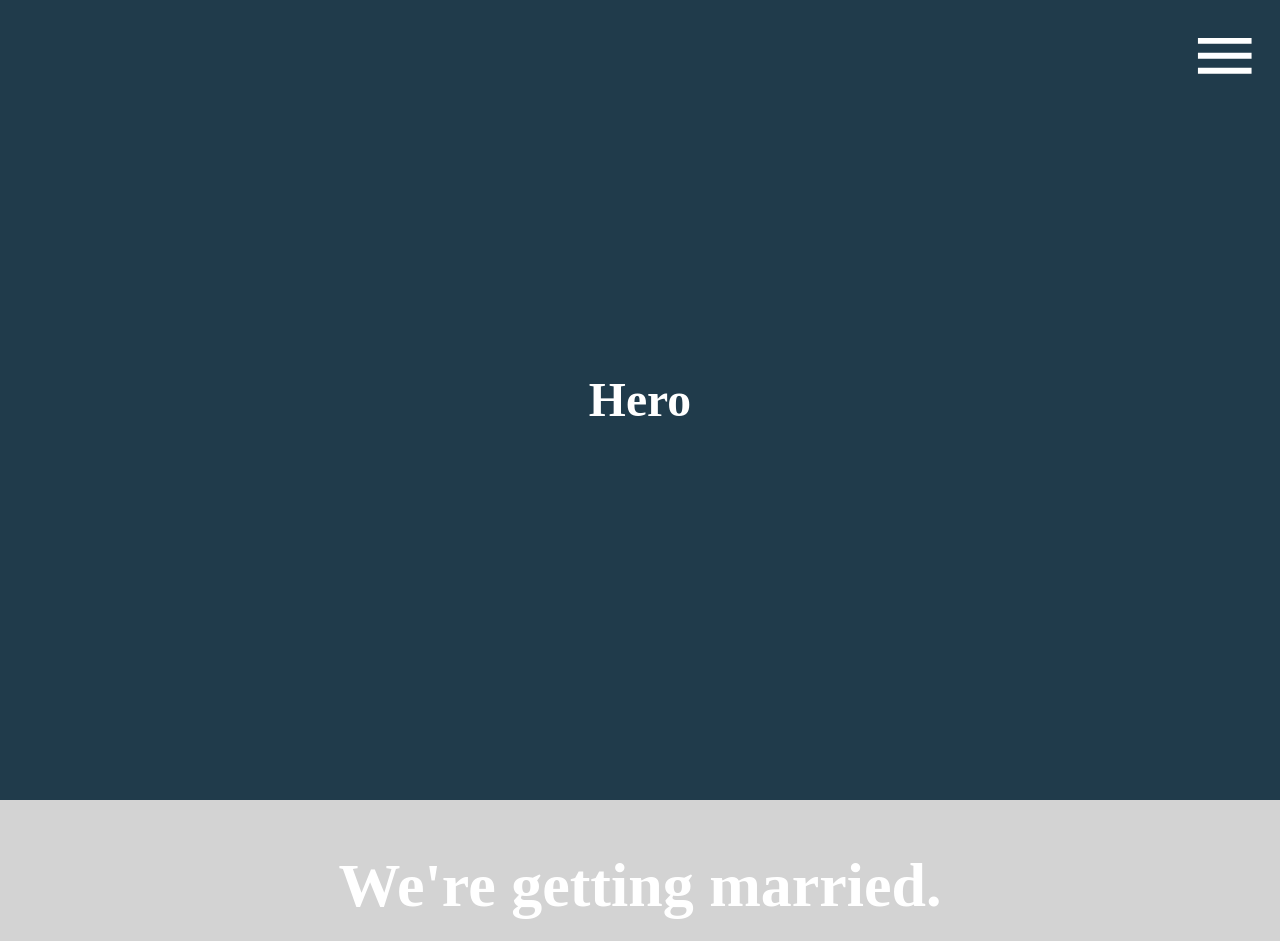
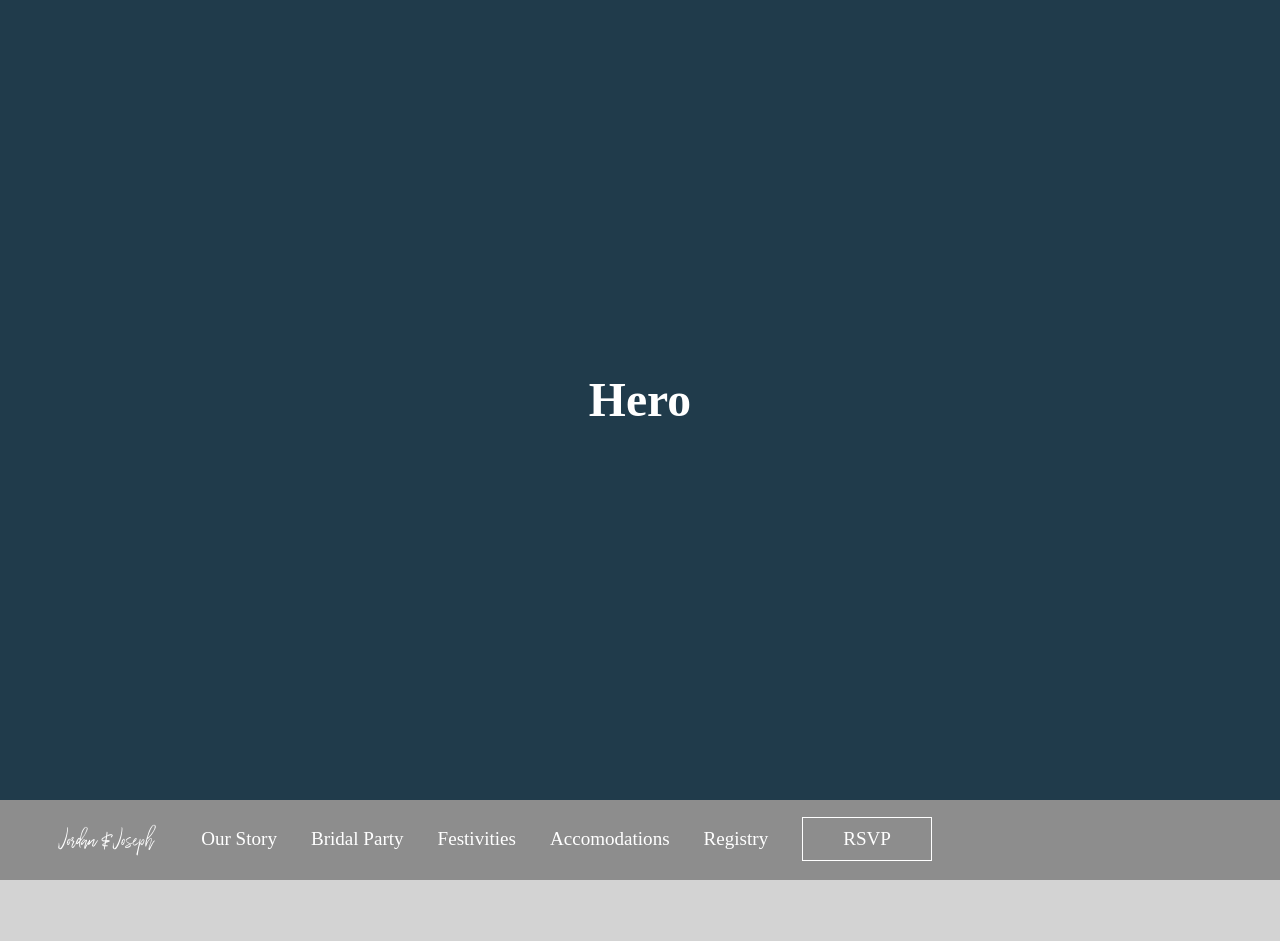
Before and after one commit to jbanass/jojo-wedding, an Angular app: page / in a window 1280 px wide. Shown: the top 941 px of the page. Built offline with nearby package versions, Linux system fonts and the light colour scheme; a web font is replaced by a local one.

Commit message:
created >1024 navbar

```diff
--- a/src/app/nav/nav.component.css
+++ b/src/app/nav/nav.component.css
@@ -14,6 +14,7 @@
   background-color: #3d3d3d;
   height: 100%;
   z-index: 1;
+  text-align: center;
 }
 
 .mobile-menu {
@@ -21,8 +22,60 @@
   top: 50%;
   left: 50%;
   transform: translate(-50%, -50%);
+  font-size: 0.75em;
 }
 
-.mobile-menu div {
+.mobile-menu-option {
   padding: 10px;
+  margin:5px;
 }
+
+.nav-container {
+    display:none;
+    width:100%;
+    height:80px;
+    background-color: #8d8d8d;
+    text-align: center;
+}
+
+.nav-menu {
+    display:-webkit-inline-box;
+    width:100%;
+    height:100%;
+}
+
+.nav-menu-option {
+    font-size:.4em;
+    display:inline-block;
+    margin:17px;
+}
+
+.nav-menu-jordan-joseph {
+    font-family: WildernessTypeFace;
+    font-size: 0.7em;
+    margin:17px 30px 17px 60px;
+}
+
+.nav-menu-rsvp {
+    border: 1px solid #fff;
+    padding:10px 40px;
+    color:#fff;
+}
+
+.mobile-nav-menu-rsvp {
+    border: 1px solid #fff;
+    padding:10px 80px;
+    color:#fff;
+    display:inline-block;
+}
+
+@media only screen and (min-width:1024px) {
+    .mobile-nav {
+        display:none;
+    }
+
+    .nav-container {
+        display:inline-block;
+
+    }
+}
--- a/src/app/nav/nav.component.html
+++ b/src/app/nav/nav.component.html
@@ -4,11 +4,23 @@
     </div>
     <div [hidden]="isClosed" class="mobile-nav-menu">
         <div class="mobile-menu">
-            <div>Option 1</div>
-            <div>Option 2</div>
-            <div>Option 3</div>
-            <div>Option 4</div>
-            <div>Option 5</div>
+            <div class="mobile-menu-option">Our Story</div>
+            <div class="mobile-menu-option">Bridal Party</div>
+            <div class="mobile-menu-option">Festivities</div>
+            <div class="mobile-menu-option">Accomodations</div>
+            <div class="mobile-menu-option">Registry</div>
+            <div class="mobile-menu-option mobile-nav-menu-rsvp">RSVP</div>
         </div>
     </div>
 </div>
+<div class="nav-container">
+    <div class="nav-menu">
+        <div class="nav-menu-option nav-menu-jordan-joseph">Jordan &amp; Joseph</div>
+        <div class="nav-menu-option">Our Story</div>
+        <div class="nav-menu-option">Bridal Party</div>
+        <div class="nav-menu-option">Festivities</div>
+        <div class="nav-menu-option">Accomodations</div>
+        <div class="nav-menu-option">Registry</div>
+        <div class="nav-menu-option nav-menu-rsvp">RSVP</div>
+    </div>
+</div>
--- a/src/styles.scss
+++ b/src/styles.scss
@@ -50,7 +50,6 @@ body {
 section {
   padding:0px 0;
 }
-
 
 .loader {
   position: absolute;
```
